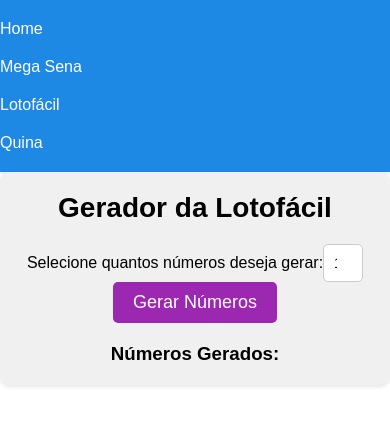
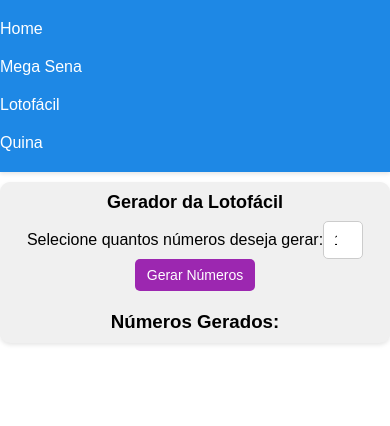
Before and after one commit to renatoft89/hipersorte, a React (Create React App) app in the folder front/: page /lotofacil in a window 390 px wide. Shown: the top 426 px of the page. Built offline with nearby package versions, Linux system fonts and the light colour scheme.

Commit message:
update css

```diff
--- a/front/src/components/jogos/Lotofacil.js
+++ b/front/src/components/jogos/Lotofacil.js
@@ -21,7 +21,9 @@
   };
 
   return (
-    <><Header /><div className="lotofacil-container">
+    <><Header />
+    <div className="loto">
+    <div className="lotofacil-container">
       <h2 className="lotofacil-header">Gerador da Lotofácil</h2>
       <label className="number-input">
         Selecione quantos números deseja gerar:
@@ -45,6 +47,7 @@
           ))}
         </ul>
       </div>
+      </div>
     </div></>
   );
 };
--- a/front/src/components/jogos/MegaSena.js
+++ b/front/src/components/jogos/MegaSena.js
@@ -22,6 +22,7 @@
 
   return (
     <><Header />
+    <div className="mega">
     <div className="mega-sena-container">
       <h2 className="mega-sena-header">Gerador da Mega Sena</h2>
       <label className="number-input">
@@ -46,6 +47,7 @@
           ))}
         </ul>
       </div>
+      </div>
     </div></>
   );
 };
--- a/front/src/styles/Lotofacil.css
+++ b/front/src/styles/Lotofacil.css
@@ -1,9 +1,15 @@
 .lotofacil-container {
   text-align: center;
   background-color: #f0f0f0;
-  padding: 20px;
+  padding: 65px;
   border-radius: 10px;
   box-shadow: 0 2px 4px rgba(0, 0, 0, 0.1);
+}
+
+.loto {
+  margin: 0 auto;
+  max-width: 600px;
+  margin-top: 60px;
 }
 
 .lotofacil-header {
@@ -61,3 +67,38 @@
   border-radius: 50%;
   box-shadow: 0 2px 4px rgba(0, 0, 0, 0.2);
 }
+
+@media (max-width: 480px) {
+  .lotofacil-container {
+    padding: 10px;
+  }
+
+  .loto {
+    margin-top: 10px;
+  }
+
+  .lotofacil-header {
+    font-size: 18px;
+    margin-bottom: 8px;
+  }
+
+  .number-input {
+    margin-bottom: 8px;
+  }
+
+  .number-input label {
+    font-size: 12px;
+  }
+
+  .generate-button-loto {
+    padding: 8px 12px;
+    font-size: 14px;
+  }
+
+  .number-circle-loto {
+    width: 50px;
+    height: 50px;
+    font-size: 1.2rem;
+    margin: 2px;
+  }
+}
--- a/front/src/styles/Megasena.css
+++ b/front/src/styles/Megasena.css
@@ -4,9 +4,15 @@
 .mega-sena-container {
   text-align: center;
   background-color: #f0f0f0;
-  padding: 20px;
+  padding: 60px;
   border-radius: 10px;
   box-shadow: 0 2px 4px rgba(0, 0, 0, 0.1);
+}
+
+.mega {
+  margin: 0 auto;
+  max-width: 600px;
+  margin-top: 60px;
 }
 
 /* Estilização do título */
@@ -41,6 +47,7 @@
 /* Estilização do botão de geração */
 .generate-button-mega {
   background-color: #209869;
+  margin-left: 10px;
   color: white;
   border: none;
   padding: 10px 20px;
--- a/front/src/styles/Quina.css
+++ b/front/src/styles/Quina.css
@@ -38,7 +38,7 @@
 }
 
 .generate-button {
-  background-color: #e91e63;
+  background-color: #260085;
   color: white;
   border: none;
   padding: 10px 20px;
@@ -62,7 +62,7 @@
   justify-content: center;
   width: 70px;
   height: 70px;
-  background-color: #e91e63;
+  background-color: #260085;
   color: white;
   font-size: 2rem;
   margin: 5px;
```
